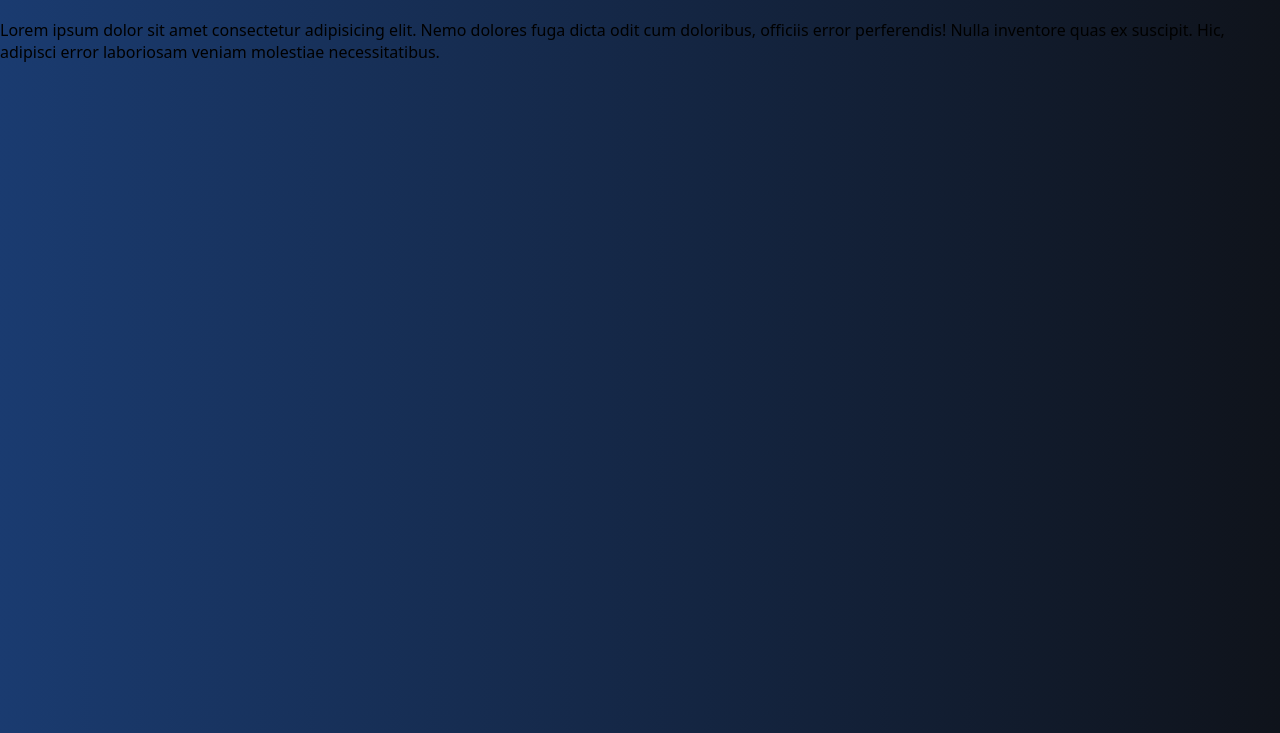
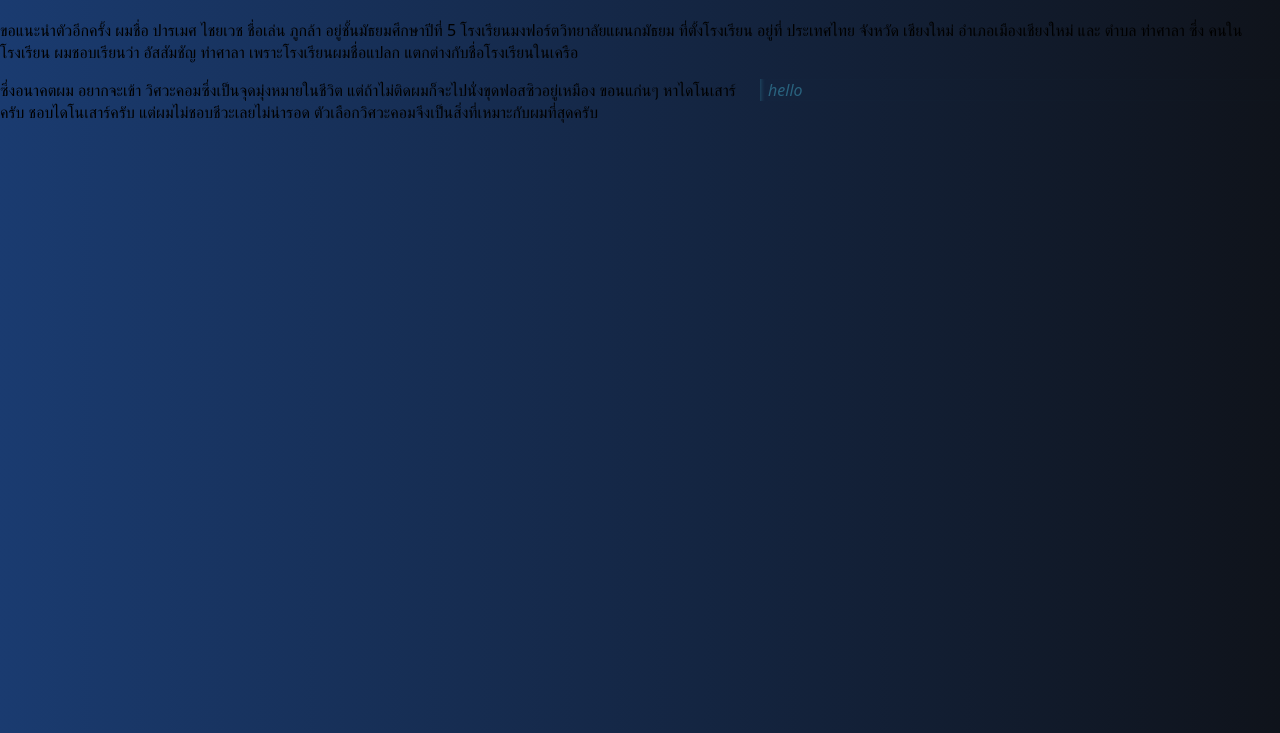
Before and after one commit to zker2/portfoilo-of-me, a plain HTML site: page page2.html in a window 1280 px wide. Shown: the part 67-800 px from the top of the page. Drawn offline with Linux system fonts and the light colour scheme.

Commit message:
รอบสาม

```diff
--- a/p2.css
+++ b/p2.css
@@ -25,3 +25,13 @@ body {
     padding: 0;
     margin: 0;
 }
+
+aside {
+  width: 40%;
+  padding-left: 0.5rem;
+  margin-left: 0.5rem;
+  float: right;
+  box-shadow: inset 5px 0 5px -5px #29627e;
+  font-style: italic;
+  color: #29627e;
+}
--- a/p4.css
+++ /dev/null
@@ -1,27 +0,0 @@
-/* color theme
-    #0B1120 background
-    #151F32 card
-    #3B82F6 primary
-    #22D3EE
-    #F8FAFC text
-    #94A3B8 sec text
-*/
-
-body {
-  background-color: #0b1120;
-  font-family:
-    system-ui,
-    -apple-system,
-    BlinkMacSystemFont,
-    "Segoe UI",
-    Roboto,
-    Oxygen,
-    Ubuntu,
-    Cantarell,
-    "Open Sans",
-    "Helvetica Neue",
-    sans-serif;
-    background-image: linear-gradient(to left, #0f131b, #1a3b70);
-    padding: 0;
-    margin: 0;
-}
--- a/page2.html
+++ b/page2.html
@@ -10,12 +10,19 @@
     <div class="head">
       <h1>THIS IS ABOUT ME</h1>
     </div>
-    <article>
-      Lorem ipsum dolor sit amet consectetur adipisicing elit. Nemo dolores fuga
-      dicta odit cum doloribus, officiis error perferendis! Nulla inventore quas
-      ex suscipit. Hic, adipisci error laboriosam veniam molestiae
-      necessitatibus.
-    </article>
-
+    <p>
+      ขอแนะนำตัวอีกครั้ง ผมชื่อ ปารเมศ ไชยเวช ชื่อเล่น ภูกล้า
+      อยู่ชั้นมัธยมศึกษาปีที่ 5 โรงเรียนมงฟอร์ตวิทยาลัยแผนกมัธยม ที่ตั้งโรงเรียน
+      อยู่ที่ ประเทศไทย จังหวัด เชียงใหม่ อำเภอเมืองเชียงใหม่ และ ตำบล ท่าศาลา
+      ซึ่ง คนใน โรงเรียน ผมชอบเรียนว่า อัสสัมชัญ ท่าศาลา เพราะโรงเรียนผมชื่อแปลก
+      แตกต่างกับชื่อโรงเรียนในเครือ
+    </p>
+    <aside>hello</aside>
+    <p>
+      ซึ่งอนาคตผม อยากจะเข้า วิศวะคอมซึ่งเป็นจุดมุ่งหมายในชีวิต
+      แต่ถ้าไม่ติดผมก็จะไปนั่งขุดฟอสซิวอยู่เหมือง ขอนแก่นๆ หาไดโนเสาร์ ครับ
+      ชอบไดโนเสาร์ครับ แต่ผมไม่ชอบชีวะเลยไม่น่ารอด
+      ตัวเลือกวิศวะคอมจึงเป็นสิ่งที่เหมาะกับผมที่สุดครับ
+    </p>
   </body>
 </html>
```
Also changed, not shown: index.html (+3 -1 lines), page4.html (deleted, +0 -11 lines), script.js (+8 -0 lines).
